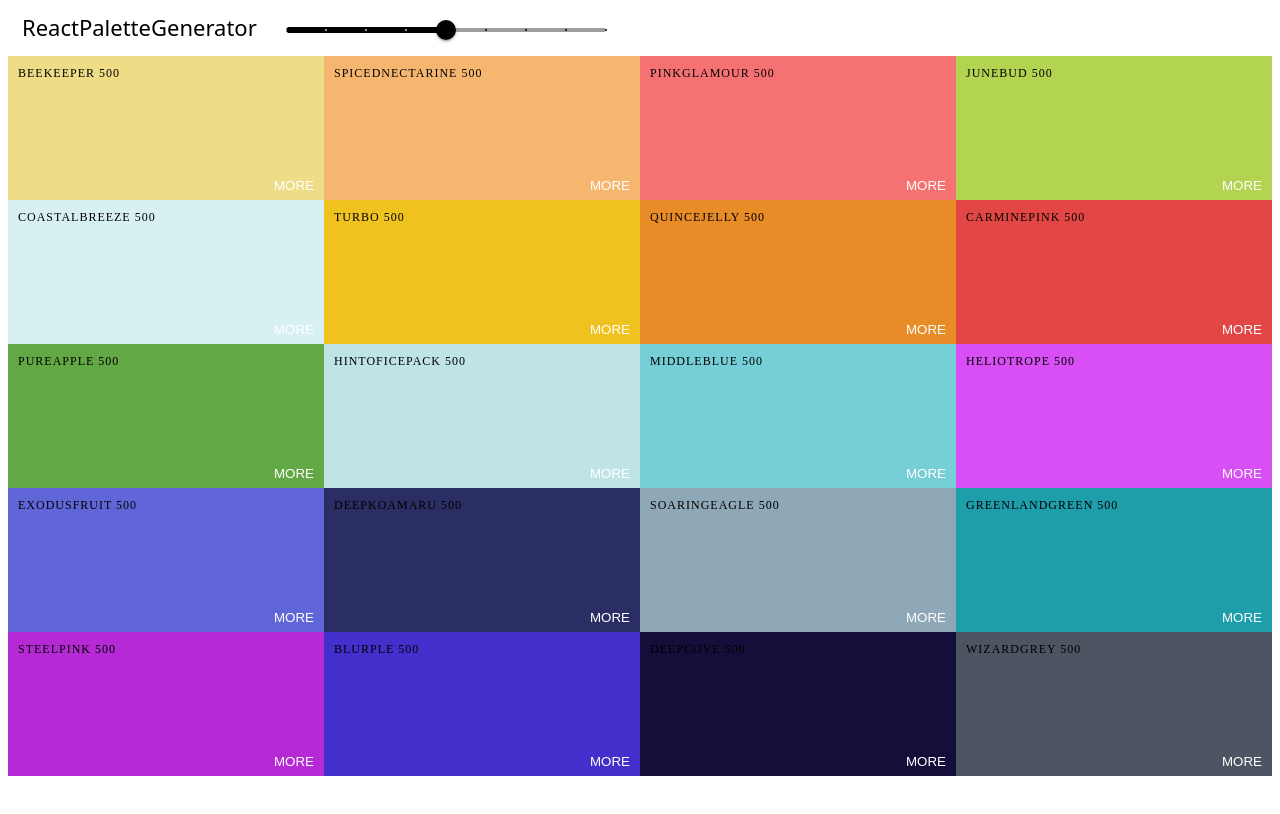
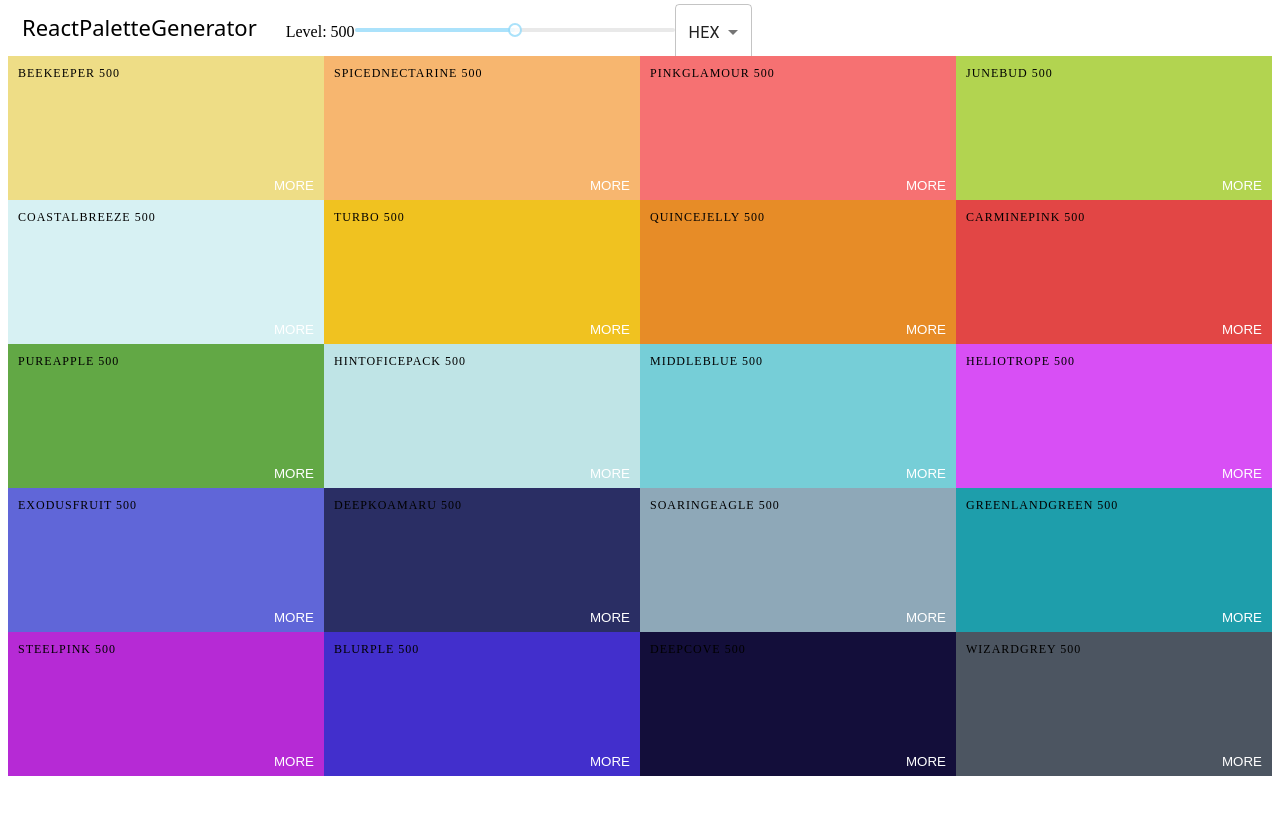
Before and after one commit to LaneBrents/ReactColorProject, a React (Vite) app in the folder vite-project/: page /palette/flat-ui-colors-american in a window 1280 px wide. Built offline with nearby package versions, Linux system fonts and the light colour scheme.

Commit message:
Added Select and working functionality

```diff
--- a/package.json
+++ b/package.json
@@ -4,6 +4,7 @@
     "@emotion/styled": "^11.11.0",
     "@mui/material": "^5.14.14",
     "chroma-js": "^2.4.2",
+    "rc-slider": "^10.3.1",
     "react-copy-to-clipboard": "^5.1.0"
   }
 }
--- a/vite-project/src/components/ColorBox.jsx
+++ b/vite-project/src/components/ColorBox.jsx
@@ -1,31 +1,33 @@
-import React, { useState, useEffect } from "react";
+import React, { useState } from "react";
 import { CopyToClipboard } from "react-copy-to-clipboard";
 import "../styles/ColorBox.css";
 
-export default function ColorBox({ name, background }) {
-  const [copied, setCopied] = useState(false);
+export default function ColorBox(props) {
+  const [state, setState] = useState({
+    copied: false
+  });
 
-  const changeCopyState = () => {
-    setCopied(true);
-    setTimeout(() => {
-      setCopied(false);
-    }, 1500);
-  };
+  const handleCopy = () => {
+    setState({ copied: true });
+    setTimeout(() => setState({ copied: false}), 1000);
+  }
+
+  const { copied } = state;
 
   return (
-    <CopyToClipboard text={background} onCopy={changeCopyState}>
-      <div style={{ background }} className="ColorBox">
+    <CopyToClipboard text={props.background} onCopy={handleCopy}>
+      <div style={{ backgroundColor: props.background }} className="ColorBox">
         <div
-          style={{ background }}
+          style={{ backgroundColor: props.background }}
           className={`copy-overlay ${copied && "show"}`}
         />
         <div className={`copy-msg ${copied && "show"}`}>
           <h1>copied!</h1>
-          <p>{background}</p>
+          <p>{props.background}</p>
         </div>
         <div className="container">
           <div className="container-content">
-            <span>{name}</span>
+            <span>{props.name}</span>
           </div>
           <button className="copy-btn">Copy</button>
         </div>
--- a/vite-project/src/components/NavBar.jsx
+++ b/vite-project/src/components/NavBar.jsx
@@ -1,27 +1,44 @@
-import React from "react";
-import { Slider } from "@mui/material";
+import React, { useState } from "react";
+import { MenuItem, Select } from "@mui/material";
 import "../styles/NavBar.css";
+import Slider from "rc-slider";
+import "rc-slider/assets/index.css";
 
-export default function NavBar({ level, changeLevel }) {
+export default function NavBar(props) {
+  const [state, setState] = useState({
+    format: "hex",
+  });
+
+  const handleChange = (e) => {
+    setState({ format: e.target.value });
+    props.handleChange(e.target.value);
+  };
+
   return (
     <header className="Navbar">
       <div className="logo">
         <a href="#">ReactPaletteGenerator</a>
       </div>
+      <div className="slider-container">
+        <span>Level: {props.level}</span>
         <div className="slider">
-      <div className="slider-container">
           <Slider
-          level={level}
-          onChange={changeLevel}
-          style={{ color: "black" }}
-          value={level}
+            level={props.level}
+            onChange={props.changeLevel}
+            defaultValue={props.level}
             step={100}
-          marks
             min={100}
             max={900}
           />
         </div>
       </div>
+      <div className="select-container">
+        <Select value={state.format} onChange={handleChange}>
+          <MenuItem value="hex">HEX</MenuItem>
+          <MenuItem value="rgb">RGB</MenuItem>
+          <MenuItem value="rgba">RGBA</MenuItem>
+        </Select>
+      </div>
     </header>
   );
 }
--- a/vite-project/src/components/Palette.jsx
+++ b/vite-project/src/components/Palette.jsx
@@ -3,20 +3,33 @@ import ColorBox from "./ColorBox";
 import NavBar from "./NavBar";
 import "../styles/Palette.css";
 
-export default function Palette({ colors, palette }) {
-  const [level, setLevel] = useState(500);
+export default function Palette(props) {
+  const [state, setState] = useState({
+    level: 500,
+    format: "hex",
+  });
 
-  const changeLevel = (event, level) => {
-    setLevel(level);
+  const { level, format } = state;
+
+  const changeLevel = (level) => {
+    setState({ ...state, level: level });
   };
 
-  const colorBoxes = palette.colors[level].map((color) => (
-    <ColorBox background={color.hex} name={color.name} />
+  const changeFormat = (val) => {
+    setState({ ...state, format: val });
+  };
+
+  const colorBoxes = props.palette.colors[level].map((color) => (
+    <ColorBox background={color[format]} name={color.name} />
   ));
 
   return (
     <div className="Palette">
-      <NavBar level={level} changeLevel={changeLevel}/>
+      <NavBar
+        level={level}
+        changeLevel={changeLevel}
+        handleChange={changeFormat}
+      />
       <div className="Palette-Colors">{colorBoxes}</div>
       {/* footer goes here */}
     </div>
--- a/vite-project/src/components/colorHelpers.jsx
+++ b/vite-project/src/components/colorHelpers.jsx
@@ -20,7 +20,7 @@ export default function generatePalette(starterPalette) {
         id: color.name.toLowerCase().replace(/ /g, "-"),
         hex: scale[i],
         rgb: chroma(scale[i]).css(),
-        rgba: chroma(scale[i]).css().replace("rgba", "rgba").replace(")", "1.0"),
+        rgba: chroma(scale[i]).css().replace("rgba", "rgba").replace(")", ",1.0)")
       });
     }
   }
```
Also changed, not shown: 1 other file (tests, documents, lock files or other folders). Lines whose indentation alone changed are shown as unchanged.
